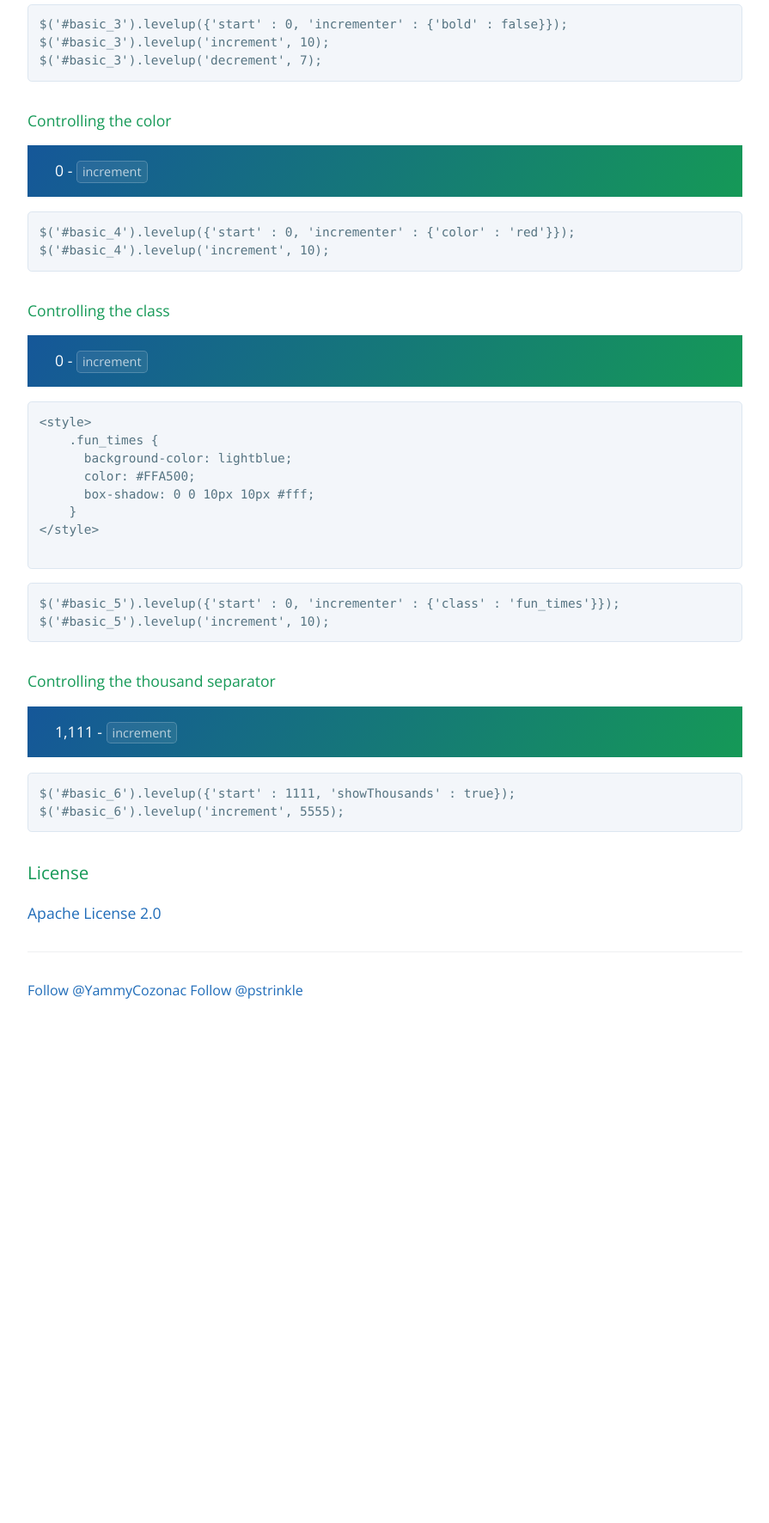
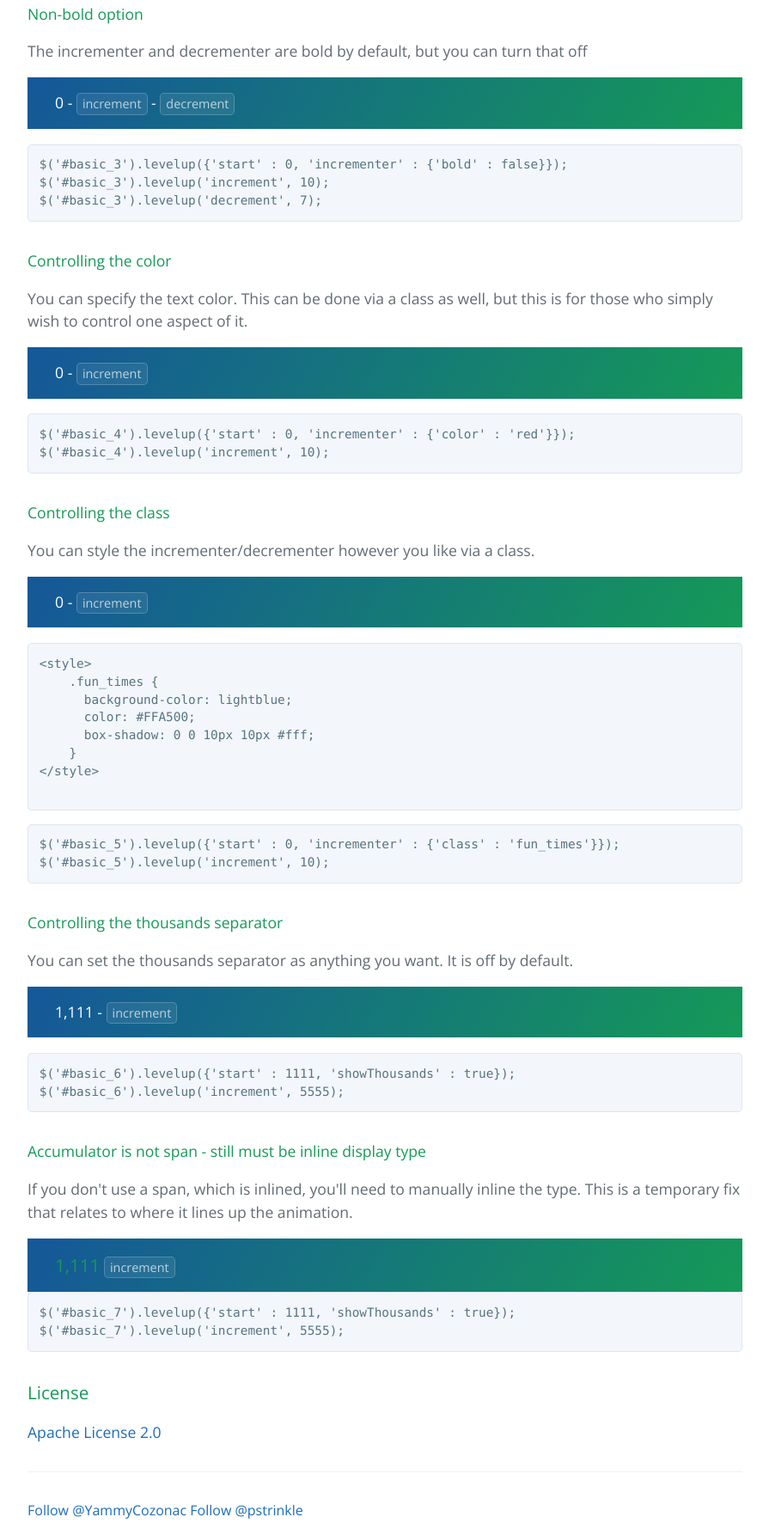
Before and after one commit to pstrinkle/jquery-levelup, a plain HTML site: page index.html in a window 1280 px wide. Shown: the part 2419-4191 px from the top of the page at 86% size, without its empty margins (192-1087 px from the left). Before the commit the page ends 3615 px from the top, so only its background shows below. Drawn offline with nearby package versions, Linux system fonts and the light colour scheme.

Commit message:
documentation update!

```diff
--- a/index.html
+++ b/index.html
@@ -136,6 +136,8 @@
       <h3>Demos</h3>
       <p>I will put a few demos here.</p>
       <h4>Basic Demo</h4>
+      <p>It was originally written as just a small JavaScript animation and this version
+      is effectively what I started with before adding features.</p>
       <div class="btn-area">
         <p>
           <span id='basic_1'></span> -
@@ -160,6 +162,7 @@
       </script>
 
       <h4>Increment by bigger value</h4>
+      <p>The increment and decrement methods allow for other values.</p>
       <div class="btn-area">
         <p>
           <span id='basic_2'></span> -
@@ -186,6 +189,7 @@ $('#basic_2').levelup('decrement', 7);</pre>
       </script>
 
       <h4>Non-bold option</h4>
+      <p>The incrementer and decrementer are bold by default, but you can turn that off</p>
       <div class="btn-area">
         <p>
           <span id='basic_3'></span> -
@@ -214,6 +218,8 @@ $('#basic_3').levelup('decrement', 7);</pre>
       </script>
 
       <h4>Controlling the color</h4>
+      <p>You can specify the text color.  This can be done via a class as well, but
+      this is for those who simply wish to control one aspect of it.</p>
       <div class="btn-area">
         <p>
           <span id='basic_4'></span> -
@@ -237,6 +243,7 @@ $('#basic_4').levelup('increment', 10);
       </script>
 
       <h4>Controlling the class</h4>
+      <p>You can style the incrementer/decrementer however you like via a class.</p>
       <div class="btn-area">
         <p>
           <span id='basic_5'></span> -
@@ -268,7 +275,8 @@ $('#basic_5').levelup('increment', 10);
           });
       </script>
 
-      <h4>Controlling the thousand separator</h4>
+      <h4>Controlling the thousands separator</h4>
+      <p>You can set the thousands separator as anything you want.  It is off by default.</p>
       <div class="btn-area">
         <p>
           <span id='basic_6'></span> -
@@ -290,6 +298,30 @@ $('#basic_6').levelup('increment', 5555);
           });
       </script>
 
+      <h4>Accumulator is not span - still must be inline display type</h4>
+      <p>If you don't use a span, which is inlined, you'll need to manually inline the type.  This is
+      a temporary fix that relates to where it lines up the animation.</p>
+      <div class="btn-area">
+        <div>
+          <h3 id='basic_7' style='display:inline'></h3>
+          <button id='incrementBtn_7' class="btn2">increment</button>
+        </div>
+      </div>
+      <pre class="prettyprint lang-js">
+$('#basic_7').levelup({'start' : 1111, 'showThousands' : true});
+$('#basic_7').levelup('increment', 5555);
+</pre>
+      <script>
+          $(function() {
+              $('#basic_7').levelup({'start' : 1111, 'showThousands' : true});
+
+              $('#incrementBtn_7').on('click', function(event) {
+                  $('#basic_7').levelup('increment', 5555);
+                  $(this).blur();
+              });
+          });
+      </script>
+
       <h3>License</h3>
       <p><a href="http://www.apache.org/licenses/LICENSE-2.0">Apache License 2.0</a></p>
 
```
